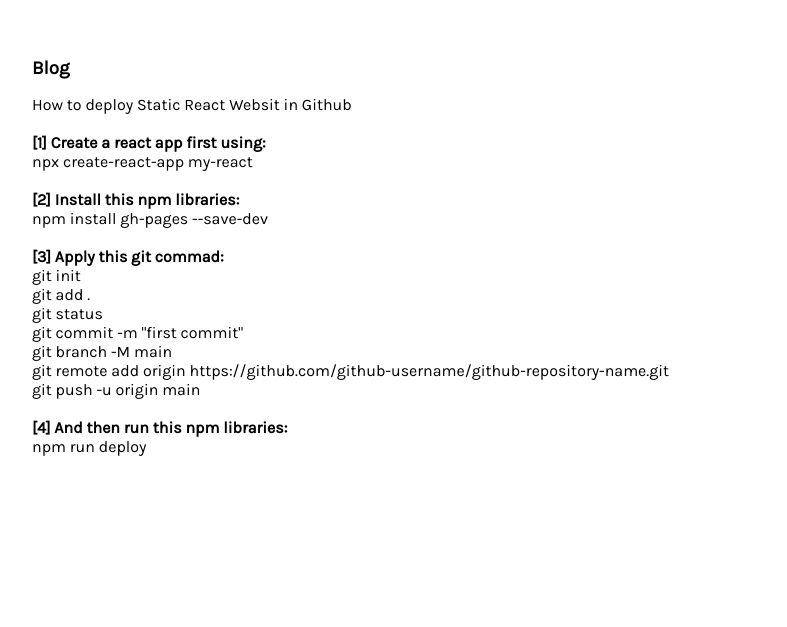
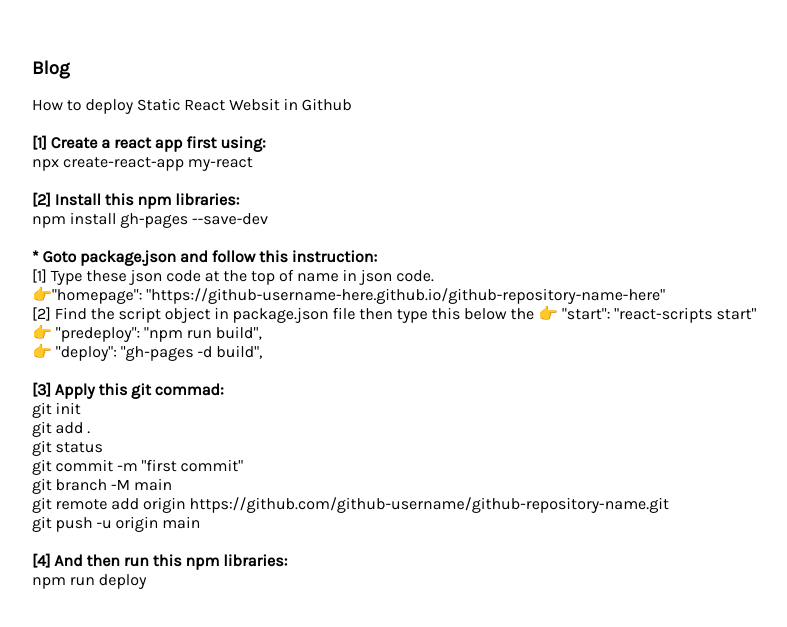
Before and after one commit to alberthgrande/react-personal-website, a React (Create React App) app: page / in a window 1280 px wide. Shown: the part 2483-3110 px from the top of the page, without its empty margins (48-835 px from the left). Built offline with nearby package versions, Linux system fonts and the light colour scheme.

Commit message:
Final Update in Blog Section

```diff
--- a/src/App.js
+++ b/src/App.js
@@ -40,7 +40,24 @@
 
             <div className="intall-libraries">
               <h4>[2] Install this npm libraries:</h4>
-              <p>npm install gh-pages --save-dev</p><br />
+
+              <p>npm install gh-pages --save-dev</p>
+              <br />
+              <h4>* Goto package.json and follow this instruction: </h4>
+
+
+              <p>
+                [1] Type these json code at the top of name in json code.
+                <br />
+                👉"homepage": "https://github-username-here.github.io/github-repository-name-here"
+                <br />
+                [2] Find the script object in package.json file then type this below the 👉 "start": "react-scripts start"
+                <br />
+                👉 "predeploy": "npm run build", <br />
+                👉 "deploy": "gh-pages -d build",
+              </p>
+
+              <br />
             </div>
 
             <div className="git-command">
```
